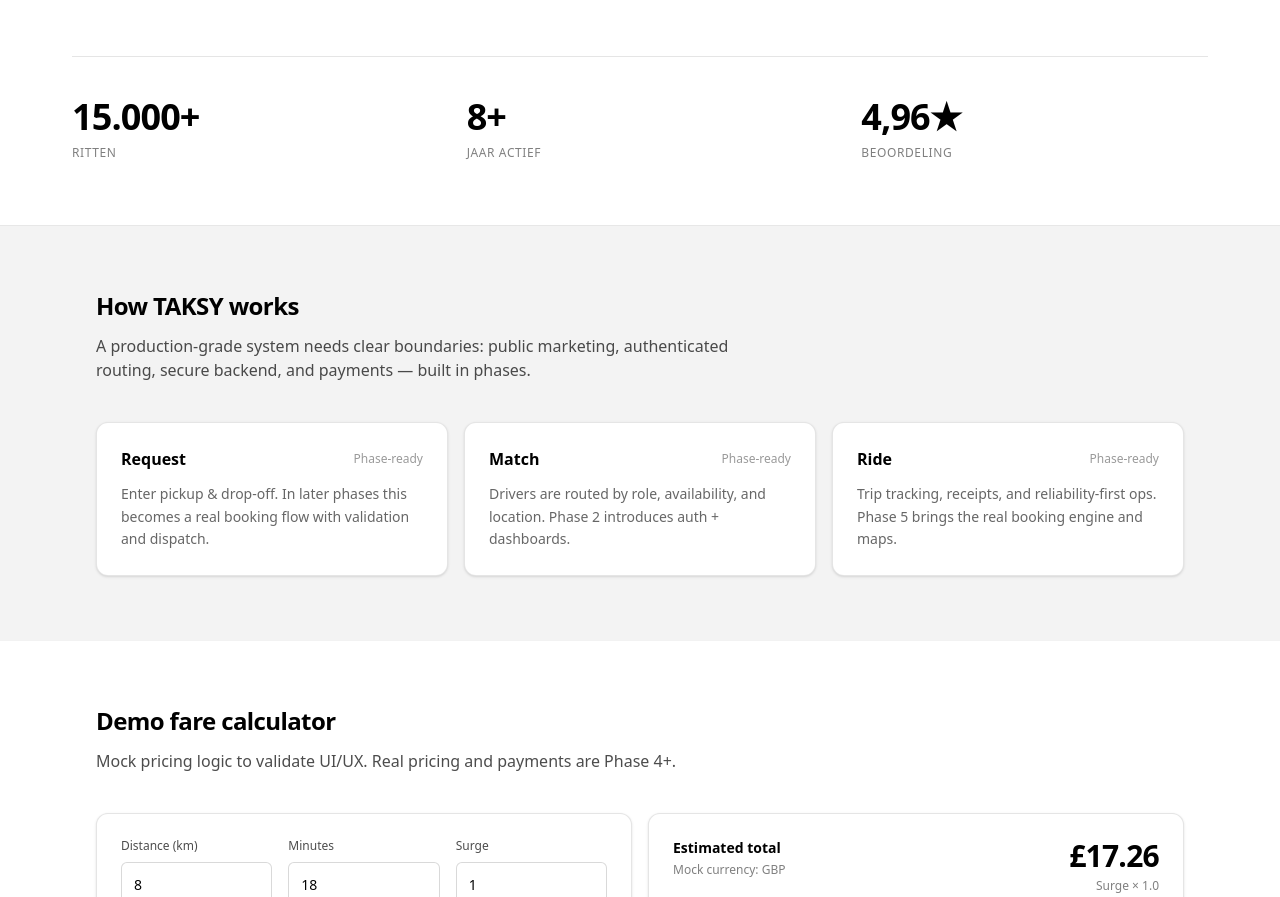
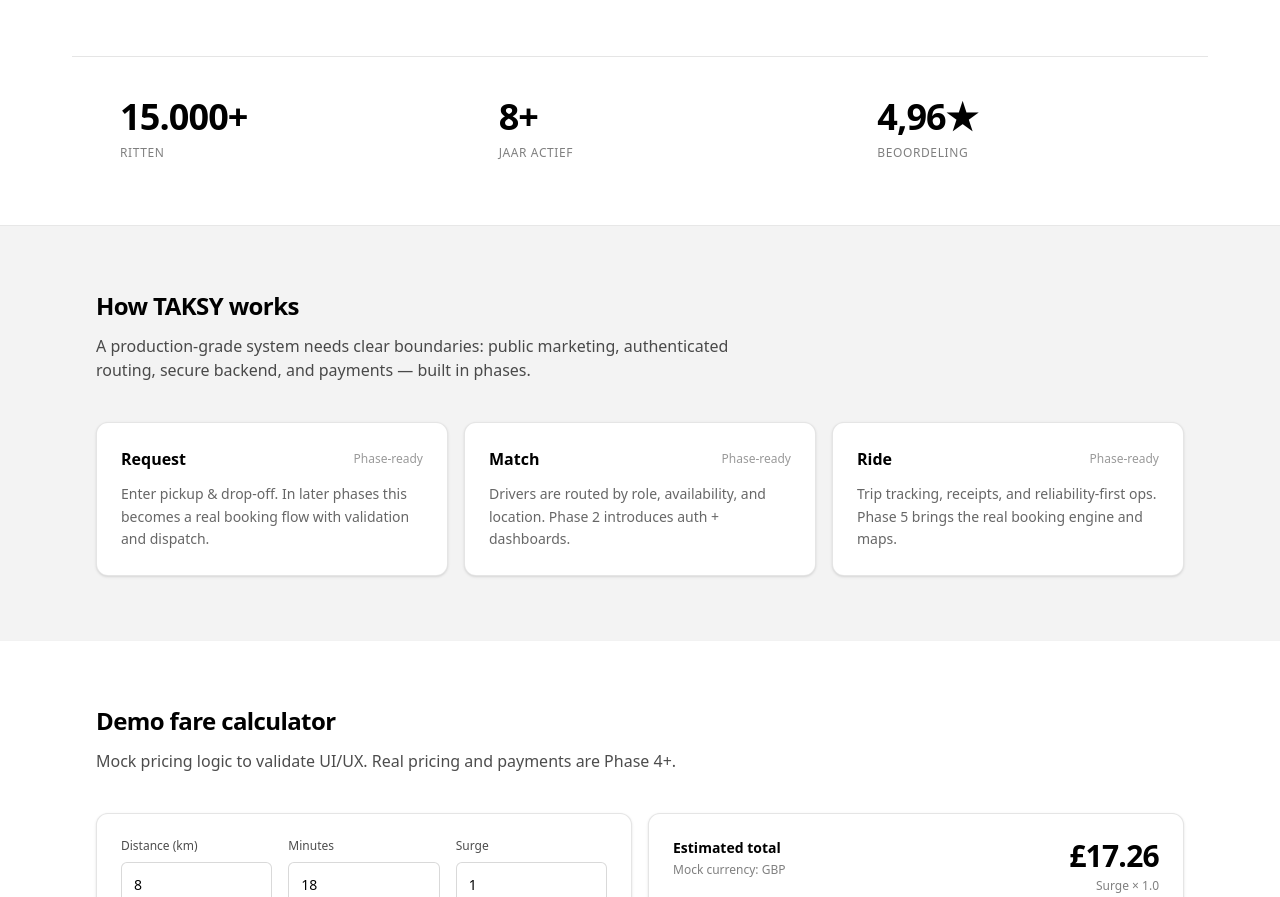
Before and after one commit to Taksyeu/Taksy, a Next.js app: page / in a window 1280 px wide. Shown: the part 972-1869 px from the top of the page. Built offline with nearby package versions, Linux system fonts and the light colour scheme.

Commit message:
Hero metrics container alignment fix

```diff
--- a/src/app/(public)/page.tsx
+++ b/src/app/(public)/page.tsx
@@ -18,7 +18,9 @@ export default function Page() {
             <div className="w-full">
               <div className="mb-10 w-full border-t border-black/10" />
 
-              <div className="grid gap-10 sm:gap-12 md:grid-cols-3">
+              <div className="grid gap-10 sm:gap-12 md:[grid-template-columns:0px_repeat(3,minmax(0,1fr))]">
+                <div className="hidden md:block" />
+
                 <div className="text-left">
                   <div className="text-[36px] font-bold leading-[40px] tracking-tight text-black">15.000+</div>
                   <div className="mt-2 text-xs font-medium uppercase tracking-wider text-black/50">
```
